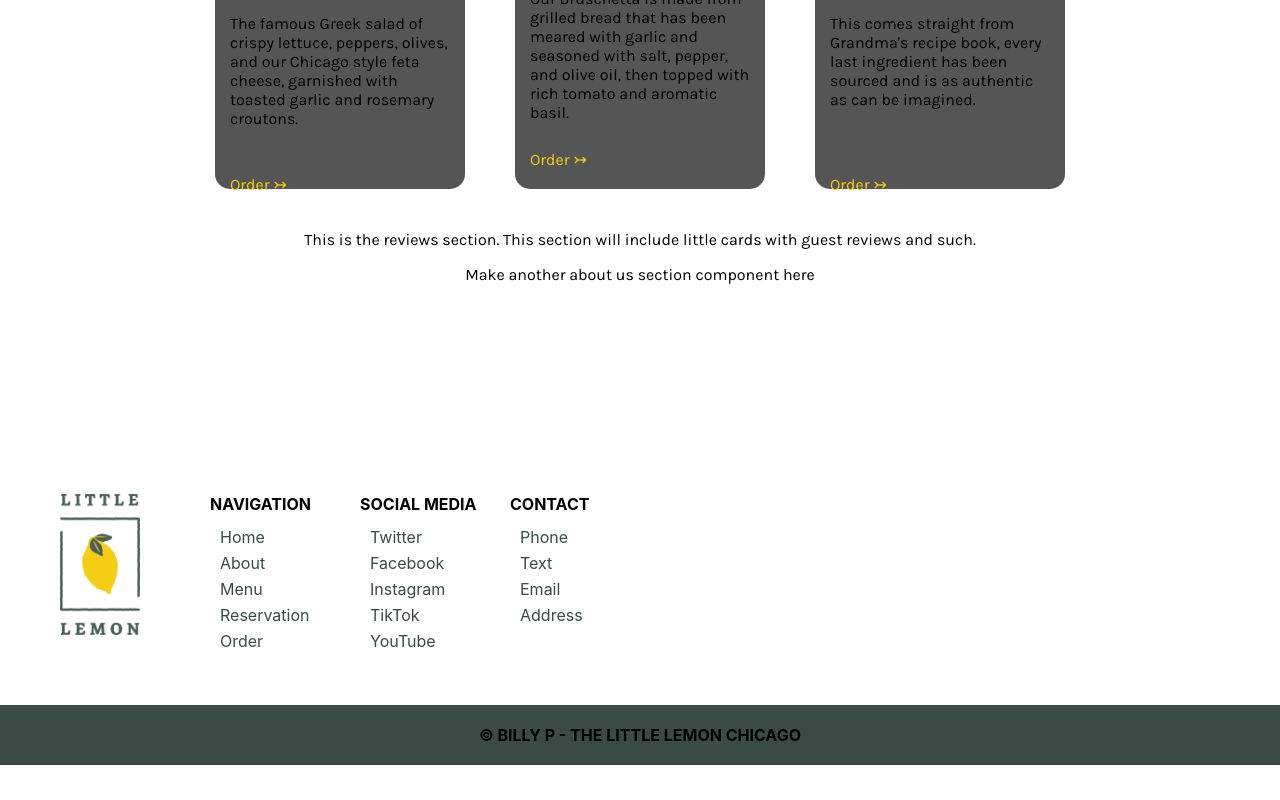
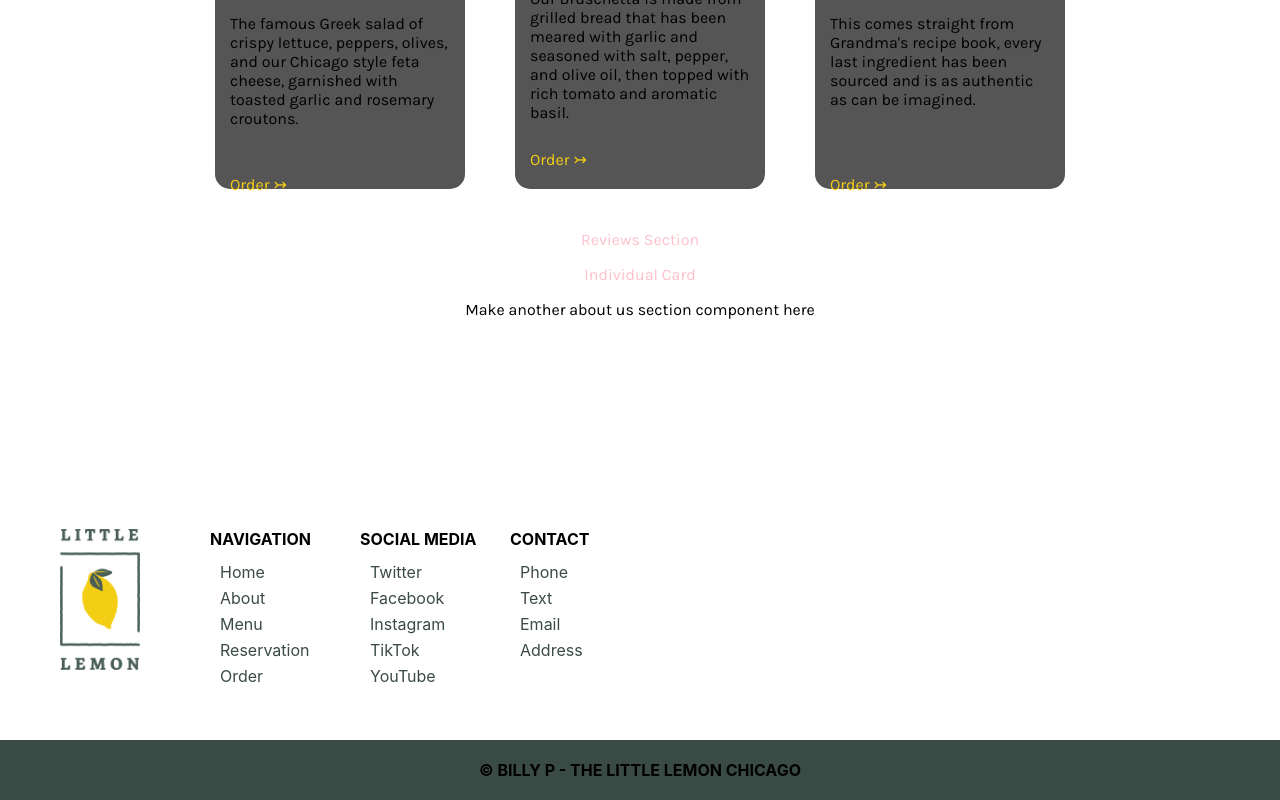
Before and after one commit to FatCatLikesBeer/final-project, a React (Create React App) app: page / in a window 1280 px wide. Shown: the part 906-1706 px from the top of the page. Before the commit the page ends 1671 px from the top, so only its background shows below. Built offline with nearby package versions, Linux system fonts and the light colour scheme; a web font is replaced by a local one.

Commit message:
Added the reviews section.

```diff
--- a/src/App.js
+++ b/src/App.js
@@ -1,5 +1,6 @@
 import './App.css';
 import './Dish.css';
+import './Reviews.css'
 import Header from "./components/Header";
 import Navigation from "./components/Navigation";
 import Footer from "./components/Footer";
--- /dev/null
+++ b/src/Reviews.css
@@ -0,0 +1,3 @@
+#reviewssection {
+  color: pink;
+}
--- a/src/components/Reviews.js
+++ b/src/components/Reviews.js
@@ -1,8 +1,12 @@
+import ReviewsCard from "./ReviewsCard.js"
+
 export default function Reviews() {
   return (
-    <p>
-    This is the reviews section.
-    This section will include little cards with guest reviews and such.
-    </p>
+    <>
+      <div id="reviewssection">
+        <p>Reviews Section</p>
+        <ReviewsCard />
+      </div>
+    </>
   );
 };
--- /dev/null
+++ b/src/components/ReviewsCard.js
@@ -0,0 +1,7 @@
+export default function ReviewsCard() {
+  return (
+    <>
+      <p>Individual Card</p>
+    </>
+  );
+};
```
Also changed, not shown: 1 other file (tests, documents, lock files or other folders).
